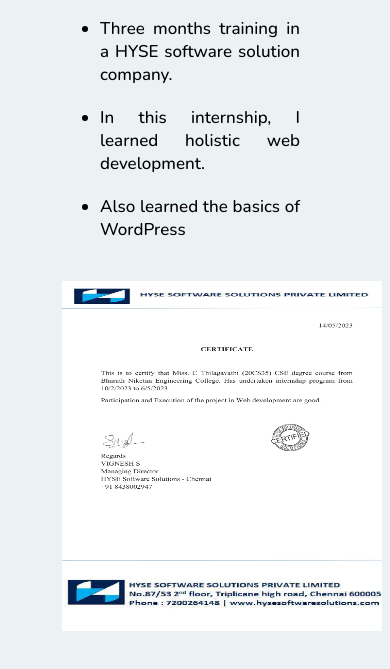
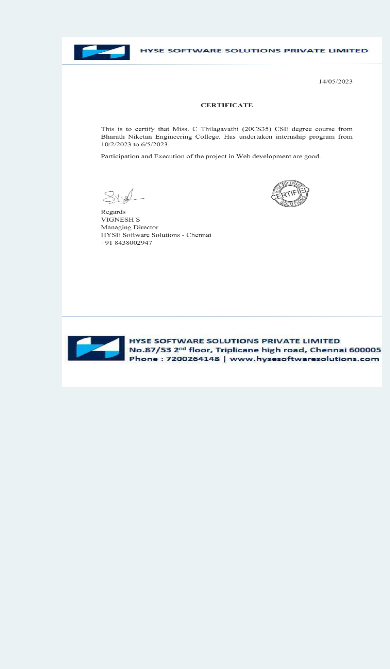
Before and after one commit to ThilagavathiChandrasekar/hyse-internship, a plain HTML site: page index.html in a window 390 px wide. Shown: the part 175-844 px from the top of the page. Drawn offline with nearby package versions, Linux system fonts and the light colour scheme.

Commit message:
some msg

```diff
--- a/index.html
+++ b/index.html
@@ -26,10 +26,6 @@
             width: 700px;
             padding-left: 400px;
         }
-        ul{
-            font-size: 23px;
-            padding-left: 450px;
-        }
         @media (max-width: 600px) {
             h1{
                 font-size: 30px;
@@ -40,22 +36,12 @@
                 width: 320px;
                 padding-left: 2px;
             }
-            ul{
-                padding-left: 20px;
-                font-size: 17px;
-                padding-right: 10px;
-                text-align: justify;
-            }
+
         }
     </style>
 </head>
 <body>
     <h1>Internship Certificate</h1>
-    <ul>
-        <li>Three months training in a HYSE software solution company.</li>
-        <li>In this internship, I learned holistic web development.</li>
-        <li>Also learned the basics of WordPress</li>
-    </ul>
     <img src="hyse_page-0001.jpg" alt="">
 </body>
 </html>
```
